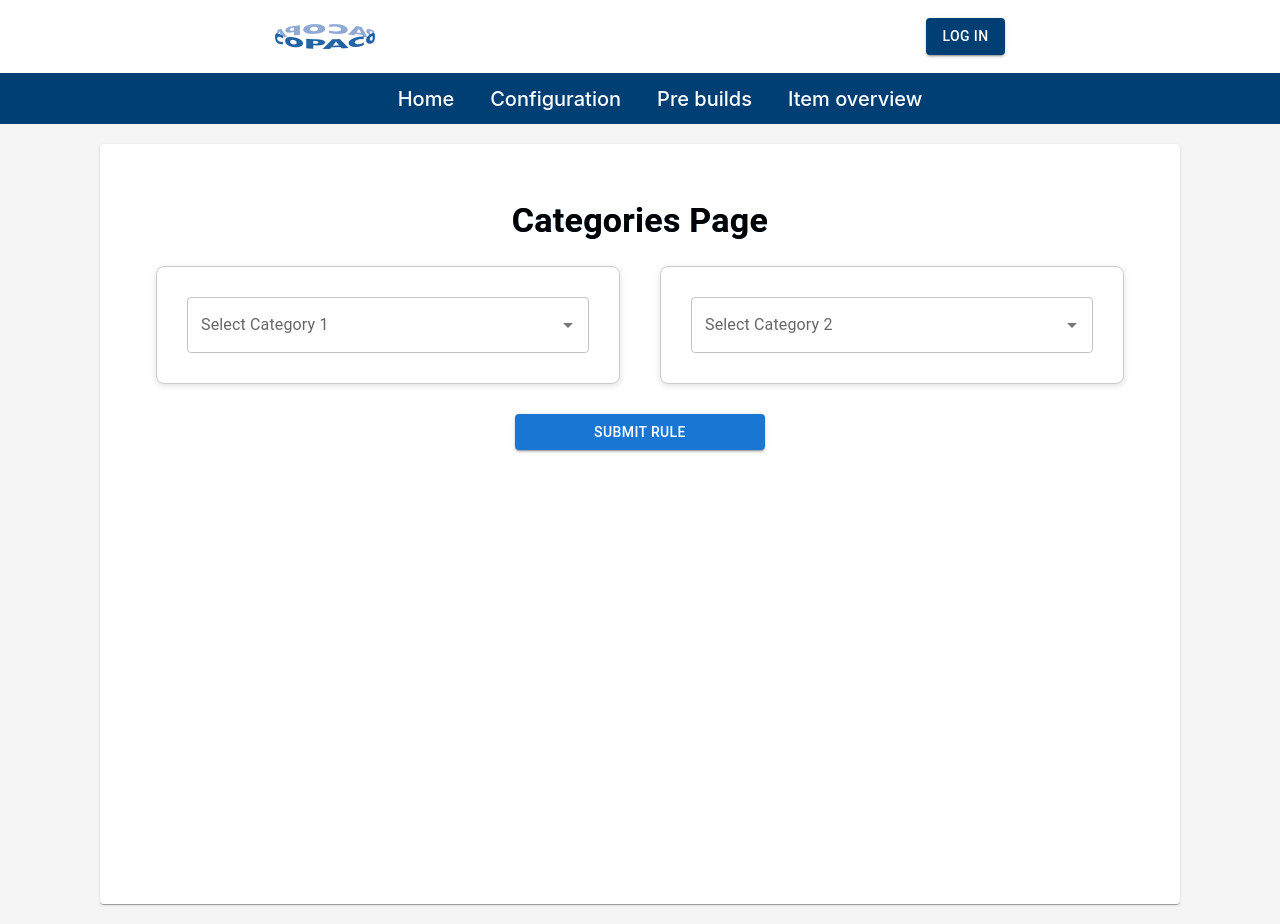
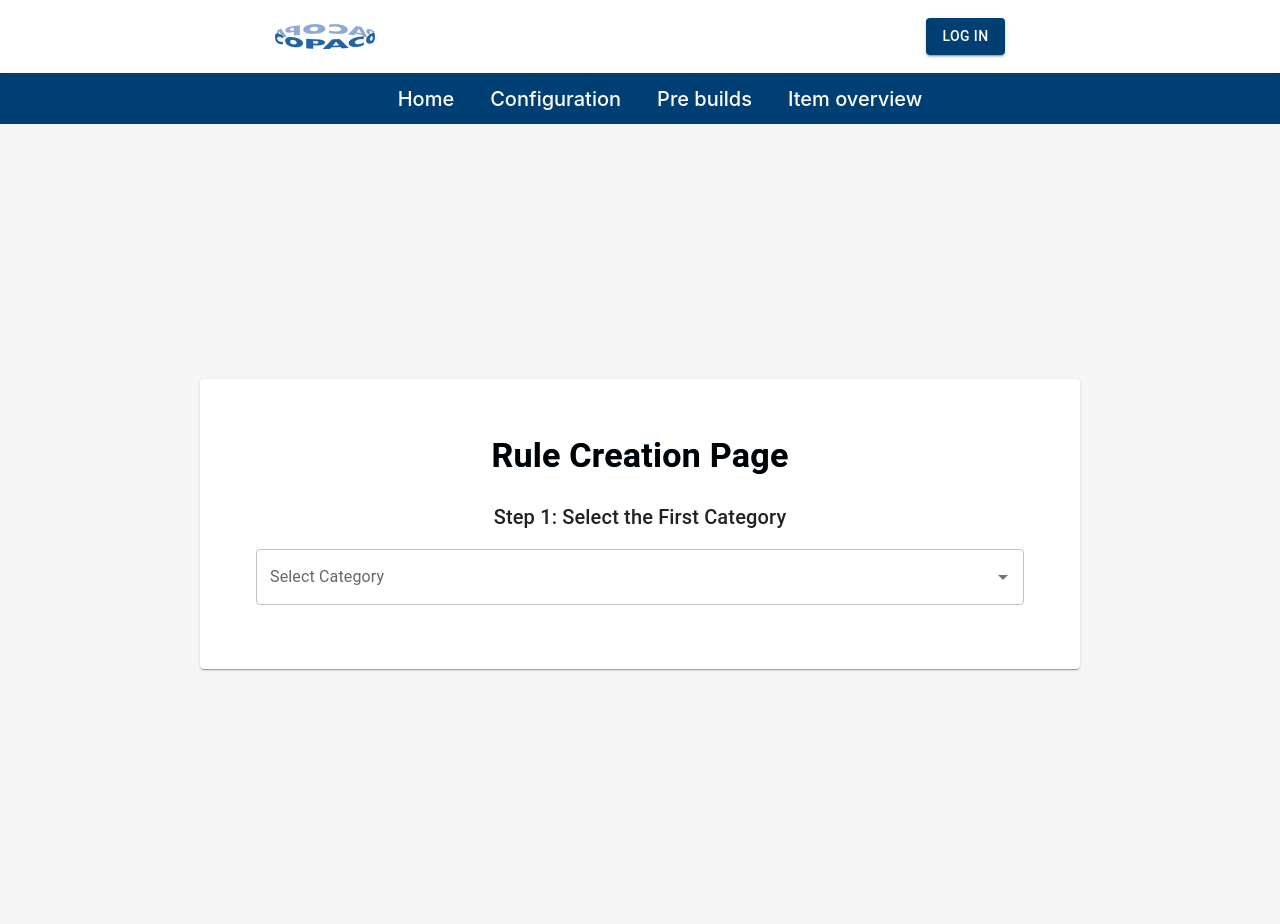
Before and after one commit to Lin2408/S3-CopacoFrontend, a React (Vite) app: page /rules in a window 1280 px wide. Built offline with nearby package versions, Linux system fonts and the light colour scheme.

Commit message:
working on making it more userfriendly

```diff
--- a/src/Pages/RulesPage.css
+++ b/src/Pages/RulesPage.css
@@ -1,6 +1,8 @@
 .categories-container {
     display: flex;
     justify-content: center;
+    align-items: center;
+    flex-direction: column;
     padding: 20px;
     background-color: #f5f5f5;
     min-height: 100vh;
@@ -8,7 +10,7 @@
 }
 
 .outer-card {
-    width: 1000px;
+    width: 800px;
     border-radius: 12px;
     box-shadow: 0px 4px 10px rgba(0, 0, 0, 0.15);
     background-color: white;
@@ -22,25 +24,12 @@
     margin-bottom: 30px;
 }
 
-.category-spec-container {
-    display: flex;
-    justify-content: space-between;
-    gap: 40px;
-    margin-bottom: 30px;
-}
-
-.category-box {
+.step-container {
     display: flex;
     flex-direction: column;
-    gap: 20px;
-    padding: 30px;
-    background-color: #ffffff;
-    border: 1px solid #ccc;
-    border-radius: 8px;
-    width: 48%;
-    box-shadow: 0px 2px 6px rgba(0, 0, 0, 0.12);
-    max-height: 400px;
-    overflow-y: auto;
+    align-items: center;
+    gap: 30px;
+    margin-bottom: 30px;
 }
 
 .autocomplete {
@@ -58,6 +47,7 @@
     border-radius: 4px;
     background-color: #fafafa;
     padding: 10px;
+    width: 100%;
 }
 
 .list-box .MuiListItemButton-root {
@@ -77,9 +67,22 @@
     color: white;
 }
 
-.check-button {
-    margin: 20px auto 10px auto;
+.navigation-buttons {
+    display: flex;
+    justify-content: space-between;
+    width: 100%;
+    margin-top: 20px;
+}
+
+.nav-button {
+    width: 150px;
+    padding: 10px;
+    font-size: 1rem;
+}
+
+.submit-button {
     display: block;
+    margin: 30px auto;
     width: 250px;
     padding: 12px;
     font-size: 1rem;
--- a/src/Pages/RulesPage.jsx
+++ b/src/Pages/RulesPage.jsx
@@ -14,140 +14,64 @@ import {
     Checkbox,
 } from '@mui/material';
 import { fetchCategories } from '/src/Apis/get-categories.service.js';
-import {getSpecificationsFromCategory,getSpecificationsValuesFromCategory} from '../Apis/get-specifications-from-categories.service.js';
+import { getSpecificationsFromCategory, getSpecificationsValuesFromCategory } from '../Apis/get-specifications-from-categories.service.js';
 import createRule from '../Apis/create-rule.service.js';
 import './RulesPage.css';
 
-const removeDuplicatesById = (categories) => {
-    const seen = new Set();
-    return categories.filter((category) => {
-        if (seen.has(category.id)) {
-            return false;
-        }
-        seen.add(category.id);
-        return true;
+const RulesPage = () => {
+    const [step, setStep] = useState(1);
+    const [categories, setCategories] = useState([]);
+    const [specifications, setSpecifications] = useState([]);
+    const [selected, setSelected] = useState({
+        category1: null,
+        category2: null,
+        specification1: null,
+        specification2: null,
+        valuesFrom: [],
+        valuesTo: [],
     });
-};
-
-const RulesPage = () => {
-    const [categories1, setCategories1] = useState([]);
-    const [categories2, setCategories2] = useState([]);
-    const [specifications1, setSpecifications1] = useState([]);
-    const [specifications2, setSpecifications2] = useState([]);
-    const [selectedCategory1, setSelectedCategory1] = useState(null);
-    const [selectedCategory2, setSelectedCategory2] = useState(null);
-    const [selectedSpecification1, setSelectedSpecification1] = useState(null);
-    const [selectedSpecification2, setSelectedSpecification2] = useState(null);
-    const [SpecificationsFrom, setSpecificationsFrom] = useState([])
-    const [SpecificationsTo, setSpecificationsTo] = useState([])
-    const [selectedSpecificationsFrom, setSelectedSpecificationsFrom] = useState([])
-    const [selectedSpecificationsTo, setSelectedSpecificationsTo] = useState([])
-    const [inputValue1, setInputValue1] = useState('');
-    const [inputValue2, setInputValue2] = useState('');
-    const [isWeirdName1, setIsWeirdName1] = useState(false);
-    const [isWeirdName2, setIsWeirdName2] = useState(false);
-    const [selectedItems1, setSelectedItems1] = useState([]);
-    const [selectedItems2, setSelectedItems2] = useState([]);
+    const [inputValue, setInputValue] = useState('');
+    const [isWeirdName, setIsWeirdName] = useState(false);
     const [resultMessage, setResultMessage] = useState('');
 
-    const fetchCategoriesData = async (query, setCategories) => {
+    const fetchCategoriesData = async (query) => {
         const { data, error } = await fetchCategories();
         if (data) {
-            const filteredCategories = data.categories.filter(
-                (category) => category.value && category.value.toLowerCase().includes(query.toLowerCase())
-            );
-            setCategories(removeDuplicatesById(filteredCategories));
+            setCategories(data.categories.filter((cat) => cat.value?.toLowerCase().includes(query.toLowerCase())));
         } else {
             console.error('Error fetching categories:', error);
         }
     };
 
-    const fetchSpecifications = async (category, setSpecifications) => {
-        if (!category || !category.id) {
-            console.error('Invalid category:', category);
-            return;
-        }
-
+    const fetchSpecifications = async (categoryId) => {
+        if (!categoryId) return;
         try {
-            const { specifications } = await getSpecificationsFromCategory(category.id);
-            console.log(`Specifications for category ${category.id}:`, specifications);
-            setSpecifications(Array.isArray(specifications) ? specifications : []);
+            const { specifications } = await getSpecificationsFromCategory(categoryId);
+            setSpecifications(specifications || []);
         } catch (error) {
             console.error('Error fetching specifications:', error);
         }
     };
-    const fetchSpecValues = async (specName, categoryId,setSpec) => {
-        if (!specName || !categoryId){
-            return;
+
+    const fetchSpecValues = async (specName, categoryId) => {
+        if (!specName || !categoryId) return;
+        try {
+            const { specifications } = await getSpecificationsValuesFromCategory(specName, categoryId);
+            setSelected((prev) => ({ ...prev, valuesFrom: specifications || [] }));
+        } catch (error) {
+            console.error(error);
         }
-        try {
-            const { specifications} = await getSpecificationsValuesFromCategory(specName,categoryId);
-            console.log(`test ${specifications}`)
-            setSpec(Array.isArray(specifications) ? specifications : []);
-        }catch (error){
-            console.error(error)
-        }
-    }
-
-    useEffect(() => {
-        if (inputValue1.length >= 2) {
-            fetchCategoriesData(inputValue1, setCategories1);
-        }
-    }, [inputValue1]);
-
-    useEffect(() => {
-        if (inputValue2.length >= 2) {
-            fetchCategoriesData(inputValue2, setCategories2);
-        }
-    }, [inputValue2]);
-
-    useEffect(() => {
-        if (selectedCategory1 && selectedCategory1.id) {
-            fetchSpecifications(selectedCategory1, setSpecifications1);
-        }
-    }, [selectedCategory1]);
-
-    useEffect(() => {
-        if (selectedCategory2 && selectedCategory2.id) {
-            fetchSpecifications(selectedCategory2, setSpecifications2);
-        }
-    }, [selectedCategory2]);
-    useEffect(() => {
-        if (selectedSpecification1){
-            fetchSpecValues(selectedSpecification1.name,selectedCategory1.id,setSpecificationsFrom)
-        }
-    }, [selectedSpecification1]);
-    useEffect(() => {
-        if (selectedSpecification2){
-            fetchSpecValues(selectedSpecification2.name,selectedCategory2.id,setSpecificationsTo)
-        }
-    }, [selectedSpecification2]);
-
-    const handleSelectItem1 = (item) => {
-        setSelectedSpecificationsFrom((prevSelectedItems) =>
-            prevSelectedItems.includes(item)
-                ? prevSelectedItems.filter((i) => i !== item)
-                : [...prevSelectedItems, item]
-        );
-    };
-
-    const handleSelectItem2 = (item) => {
-        setSelectedSpecificationsTo((prevSelectedItems) =>
-            prevSelectedItems.includes(item)
-                ? prevSelectedItems.filter((i) => i !== item)
-                : [...prevSelectedItems, item]
-        );
     };
 
     const handleSubmit = async () => {
         const ruleData = {
-            categoryFrom: selectedCategory1,
-            nameFrom: selectedSpecification1?.name,
-            valuesFrom: selectedSpecificationsFrom,
-            categoryTo: selectedCategory2,
-            nameTo: selectedSpecification2?.name,
-            valuesTo: selectedSpecificationsTo,
-            unit: 'unit' // Replace with the actual unit if needed
+            categoryFrom: selected.category1,
+            nameFrom: selected.specification1?.name,
+            valuesFrom: selected.valuesFrom,
+            categoryTo: selected.category2,
+            nameTo: selected.specification2?.name,
+            valuesTo: selected.valuesTo,
+            unit: 'unit',
         };
 
         try {
@@ -157,6 +81,13 @@ const RulesPage = () => {
             setResultMessage('Error creating rule.');
         }
     };
+
+    useEffect(() => {
+        if (inputValue.length >= 2) fetchCategoriesData(inputValue);
+    }, [inputValue]);
+
+    const handleNext = () => setStep((prev) => prev + 1);
+    const handleBack = () => setStep((prev) => prev - 1);
 
     return (
         <Box className="categories-container">
@@ -173,127 +104,78 @@ const RulesPage = () => {
                             color: 'black',
                         }}
                     >
-                        Categories Page
+                        Rule Creation Page
                     </Typography>
 
-                    <Box className="category-spec-container">
-                        <Box className="category-box">
+                    {step === 1 && (
+                        <Box>
+                            <Typography variant="h6" sx={{ mb: 2 }}>
+                                Step 1: Select the First Category
+                            </Typography>
                             <Autocomplete
-                                options={categories1.filter(
-                                    (category) =>
-                                        !selectedCategory2 || category.id !== selectedCategory2.id
+                                options={categories}
+                                getOptionLabel={(option) => option.value || ''}
+                                value={selected.category1}
+                                onChange={(e, value) => setSelected((prev) => ({ ...prev, category1: value }))}
+                                inputValue={inputValue}
+                                onInputChange={(e, value) => setInputValue(value)}
+                                renderInput={(params) => (
+                                    <TextField {...params} label="Select Category" variant="outlined" />
                                 )}
-                                getOptionLabel={(option) => option.value || ''}
-                                value={selectedCategory1}
-                                onChange={(e, value) => setSelectedCategory1(value)}
-                                inputValue={inputValue1}
-                                onInputChange={(e, value) => setInputValue1(value)}
-                                renderInput={(params) => (
-                                    <TextField {...params} label="Select Category 1" variant="outlined" />
-                                )}
-                                isOptionEqualToValue={(option, value) => option.id === value.id}
                             />
-                            {selectedCategory1 && (
-                                <>
-                                    <Autocomplete
-                                        options={specifications1}
-                                        getOptionLabel={(option) => option.name || ''}
-                                        value={selectedSpecification1}
-                                        onChange={(e, value) => setSelectedSpecification1(value)}
-                                        renderInput={(params) => (
-                                            <TextField {...params} label="Select Specification 1" variant="outlined" />
-                                        )}
-                                        isOptionEqualToValue={(option, value) => option.name === value.name}
-                                    />
-                                    <FormControlLabel
-                                        control={
-                                            <Checkbox
-                                                checked={isWeirdName1}
-                                                onChange={(e) => setIsWeirdName1(e.target.checked)}
-                                            />
-                                        }
-                                        label="Is weird name"
-                                    />
-                                    {!isWeirdName1 && selectedSpecification1 && (
-                                        <Box className="list-box">
-                                            <List>
-                                                {SpecificationsFrom.map((spec, index) => (
-                                                    <ListItemButton
-                                                        key={index}
-                                                        selected={selectedSpecificationsFrom.includes(spec)}
-                                                        onClick={() => handleSelectItem1(spec)}
-                                                    >
-                                                        <ListItemText primary={spec || 'No value'} />
-                                                    </ListItemButton>
-                                                ))}
-                                            </List>
-                                        </Box>
-                                    )}
-                                </>
+                            {selected.category1 && (
+                                <Button variant="contained" color="primary" sx={{ mt: 2 }} onClick={handleNext}>
+                                    Next
+                                </Button>
                             )}
                         </Box>
+                    )}
 
-                        <Box className="category-box">
+                    {step === 2 && (
+                        <Box>
+                            <Typography variant="h6" sx={{ mb: 2 }}>
+                                Step 2: Select a Specification
+                            </Typography>
                             <Autocomplete
-                                options={categories2.filter(
-                                    (category) =>
-                                        !selectedCategory1 || category.id !== selectedCategory1.id
+                                options={specifications}
+                                getOptionLabel={(option) => option.name || ''}
+                                value={selected.specification1}
+                                onChange={(e, value) => setSelected((prev) => ({ ...prev, specification1: value }))}
+                                renderInput={(params) => (
+                                    <TextField {...params} label="Select Specification" variant="outlined" />
                                 )}
-                                getOptionLabel={(option) => option.value || ''}
-                                value={selectedCategory2}
-                                onChange={(e, value) => setSelectedCategory2(value)}
-                                inputValue={inputValue2}
-                                onInputChange={(e, value) => setInputValue2(value)}
-                                renderInput={(params) => (
-                                    <TextField {...params} label="Select Category 2" variant="outlined" />
-                                )}
-                                isOptionEqualToValue={(option, value) => option.id === value.id}
                             />
-                            {selectedCategory2 && (
-                                <>
-                                    <Autocomplete
-                                        options={specifications2}
-                                        getOptionLabel={(option) => option.name || ''}
-                                        value={selectedSpecification2}
-                                        onChange={(e, value) => setSelectedSpecification2(value)}
-                                        renderInput={(params) => (
-                                            <TextField {...params} label="Select Specification 2" variant="outlined" />
-                                        )}
-                                        isOptionEqualToValue={(option, value) => option.name === value.name}
-                                    />
-                                    <FormControlLabel
-                                        control={
-                                            <Checkbox
-                                                checked={isWeirdName2}
-                                                onChange={(e) => setIsWeirdName2(e.target.checked)}
-                                            />
-                                        }
-                                        label="Is weird name"
-                                    />
-                                    {!isWeirdName2 && selectedSpecification2 && (
-                                        <Box className="list-box">
-                                            <List>
-                                                {SpecificationsTo.map((spec, index) => (
-                                                    <ListItemButton
-                                                        key={index}
-                                                        selected={selectedSpecificationsTo.includes(spec)}
-                                                        onClick={() => handleSelectItem2(spec)}
-                                                    >
-                                                        <ListItemText primary={spec || 'No value'} />
-                                                    </ListItemButton>
-                                                ))}
-                                            </List>
-                                        </Box>
-                                    )}
-                                </>
+                            <Button variant="contained" color="secondary" sx={{ mt: 2, mr: 2 }} onClick={handleBack}>
+                                Back
+                            </Button>
+                            {selected.specification1 && (
+                                <Button variant="contained" color="primary" sx={{ mt: 2 }} onClick={handleNext}>
+                                    Next
+                                </Button>
                             )}
                         </Box>
-                    </Box>
+                    )}
 
-                    <Button variant="contained" color="primary" className="check-button" onClick={handleSubmit}>
-                        Submit Rule
-                    </Button>
-                    {resultMessage && <Typography className="result-message">{resultMessage}</Typography>}
+                    {step === 3 && (
+                        <Box>
+                            <Typography variant="h6" sx={{ mb: 2 }}>
+                                Step 3: Review and Submit
+                            </Typography>
+                            <Typography variant="body1">
+                                Selected Category: {selected.category1?.value}
+                            </Typography>
+                            <Typography variant="body1">
+                                Selected Specification: {selected.specification1?.name}
+                            </Typography>
+                            <Button variant="contained" color="secondary" sx={{ mt: 2, mr: 2 }} onClick={handleBack}>
+                                Back
+                            </Button>
+                            <Button variant="contained" color="primary" sx={{ mt: 2 }} onClick={handleSubmit}>
+                                Submit Rule
+                            </Button>
+                            {resultMessage && <Typography className="result-message">{resultMessage}</Typography>}
+                        </Box>
+                    )}
                 </CardContent>
             </Card>
         </Box>
```
